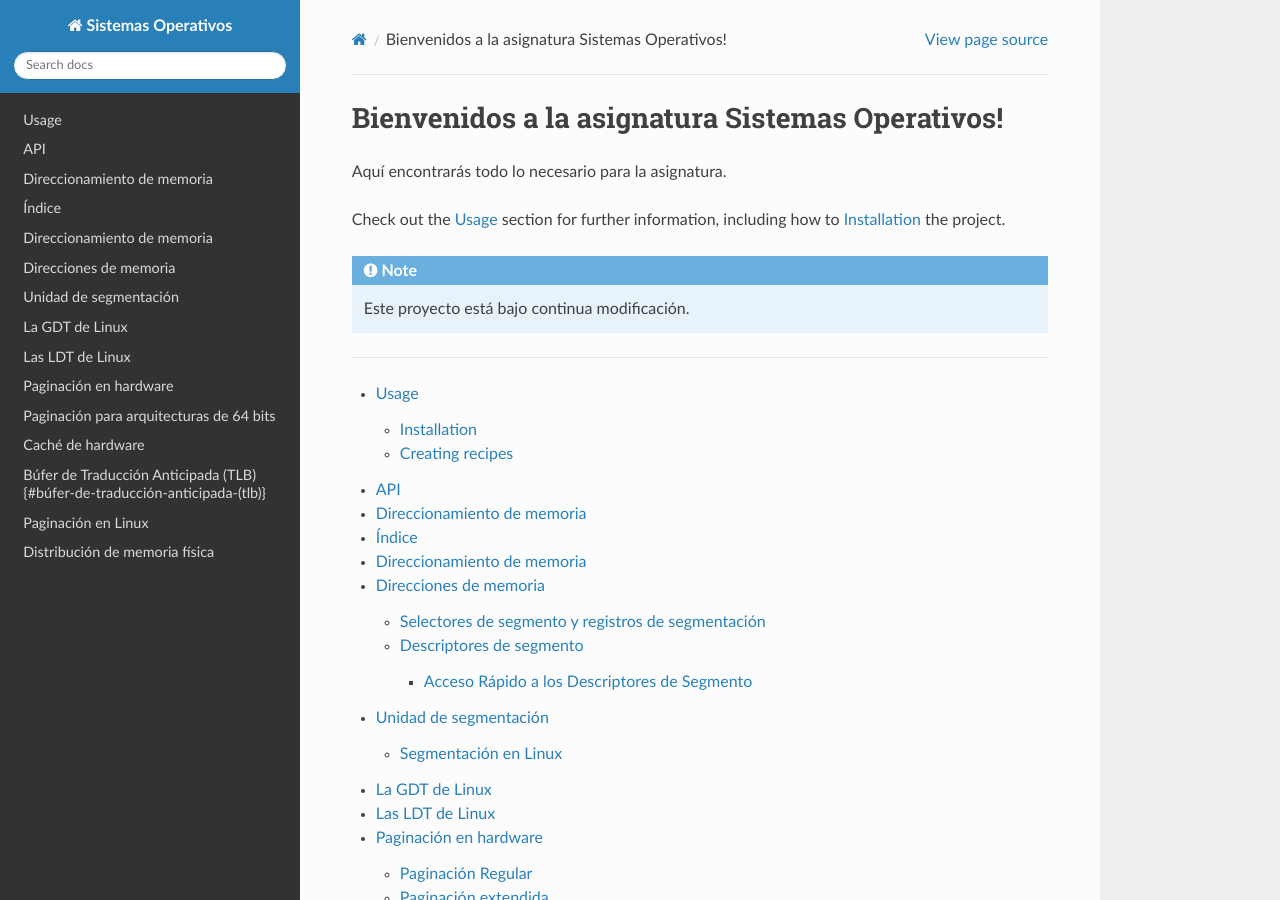
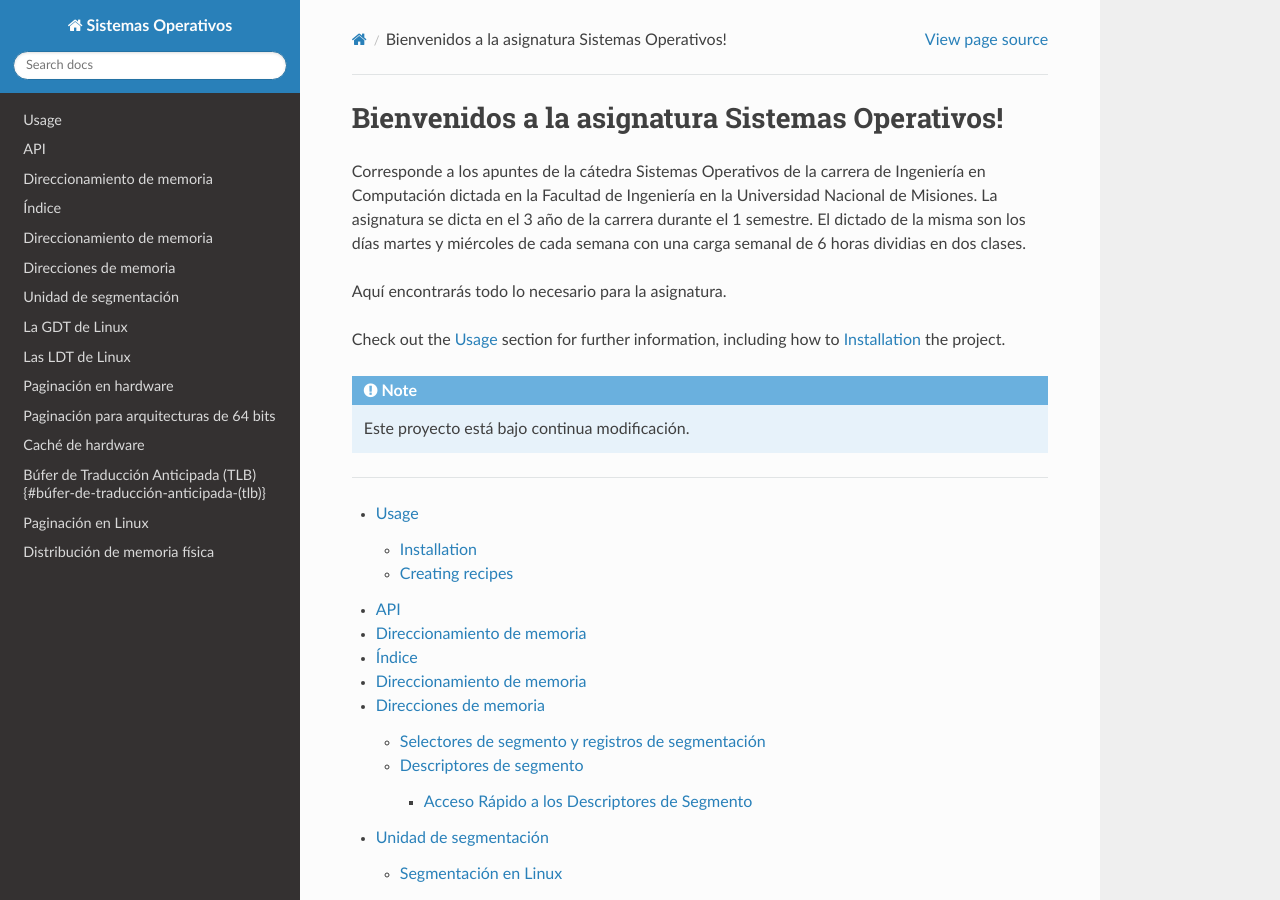
Before and after one commit to educonstantin/so, a Sphinx documentation site: the page built from docs/source/index.rst, in a window 1280 px wide and 900 px high. Built offline with Sphinx 7.4.7 and the Read the Docs theme 3.1.0, drawn with Linux system fonts in a browser that asks for light colours.

Commit message:
Update index.rst

```diff
--- a/docs/source/index.rst
+++ b/docs/source/index.rst
@@ -1,6 +1,12 @@
 Bienvenidos a la asignatura Sistemas Operativos!
 ===============================================
 
+Corresponde a los apuntes de la cátedra Sistemas Operativos de la carrera de
+Ingeniería en Computación dictada en la Facultad de Ingeniería en la
+Universidad Nacional de Misiones.
+La asignatura se dicta en el 3 año de la carrera durante el 1 semestre.
+El dictado de la misma son los días martes y miércoles de cada semana con una
+carga semanal de 6 horas dividias en dos clases.
 
 Aquí encontrarás todo lo necesario para la asignatura.
 
```
